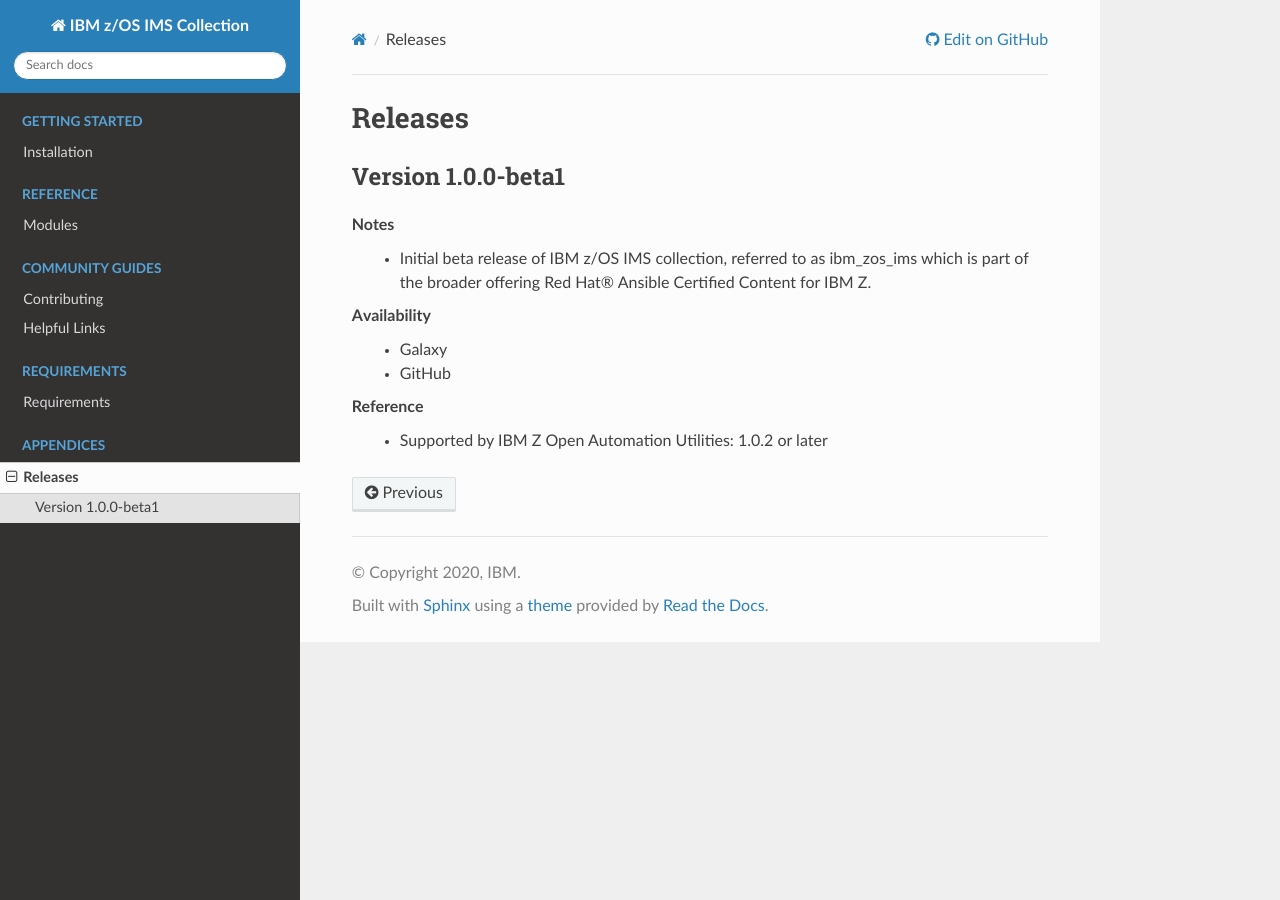
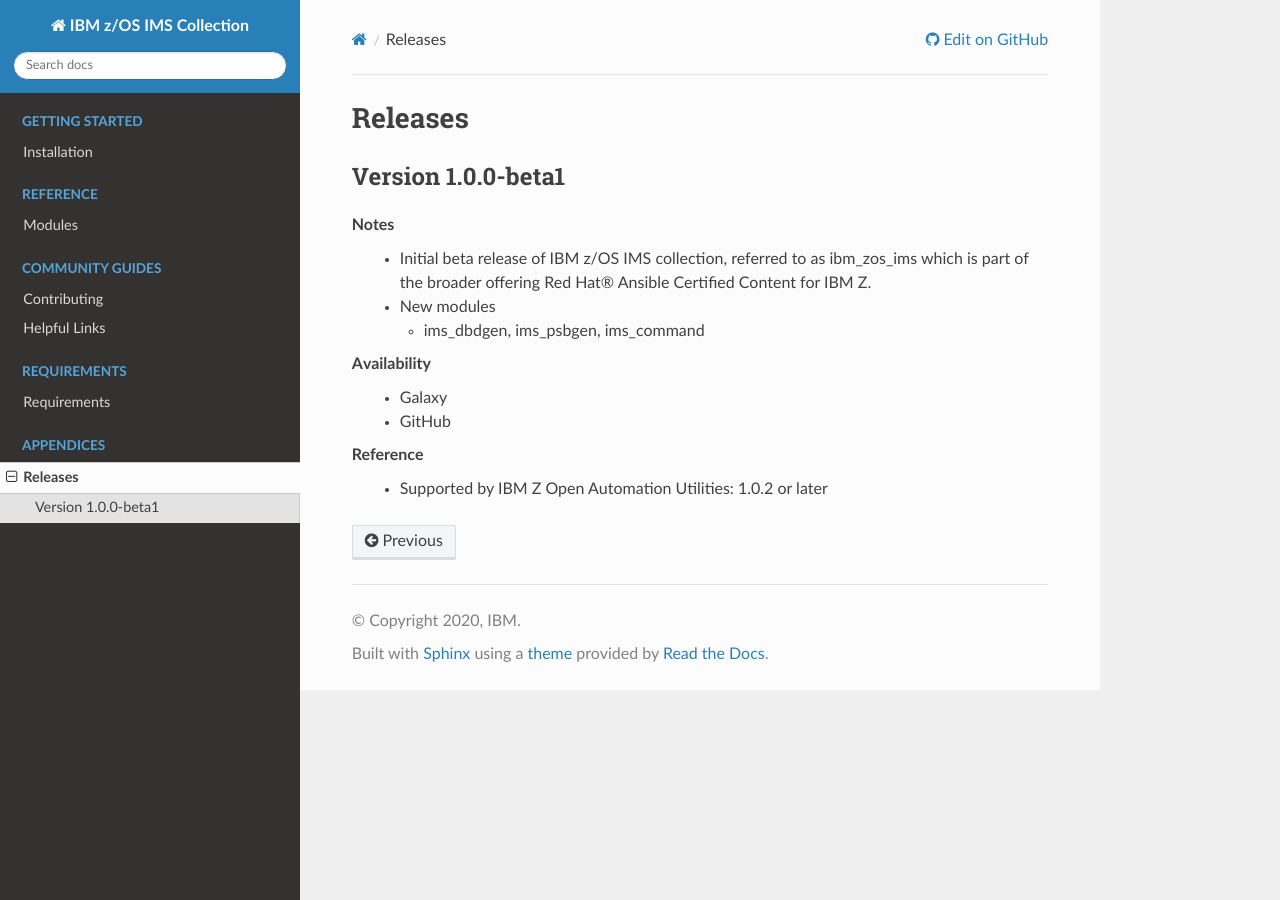
Before and after one commit to ansible-collections/ibm_zos_ims, a Sphinx documentation site: the page built from docs/source/release_notes.rst, in a window 1280 px wide. Built offline with Sphinx 7.4.7 and the Read the Docs theme 2.0.0, drawn with Linux system fonts in a browser that asks for light colours; pages that are not in the unit, such as notebooks, are missing from menus.

Commit message:
add module list in release notes

```diff
--- a/docs/source/release_notes.rst
+++ b/docs/source/release_notes.rst
@@ -12,6 +12,9 @@
   * Initial beta release of IBM z/OS IMS collection, referred to as ibm_zos_ims
     which is part of the broader offering
     Red Hat® Ansible Certified Content for IBM Z.
+  * New modules
+
+    * ims_dbdgen, ims_psbgen, ims_command
 
 Availability
   * Galaxy
```
